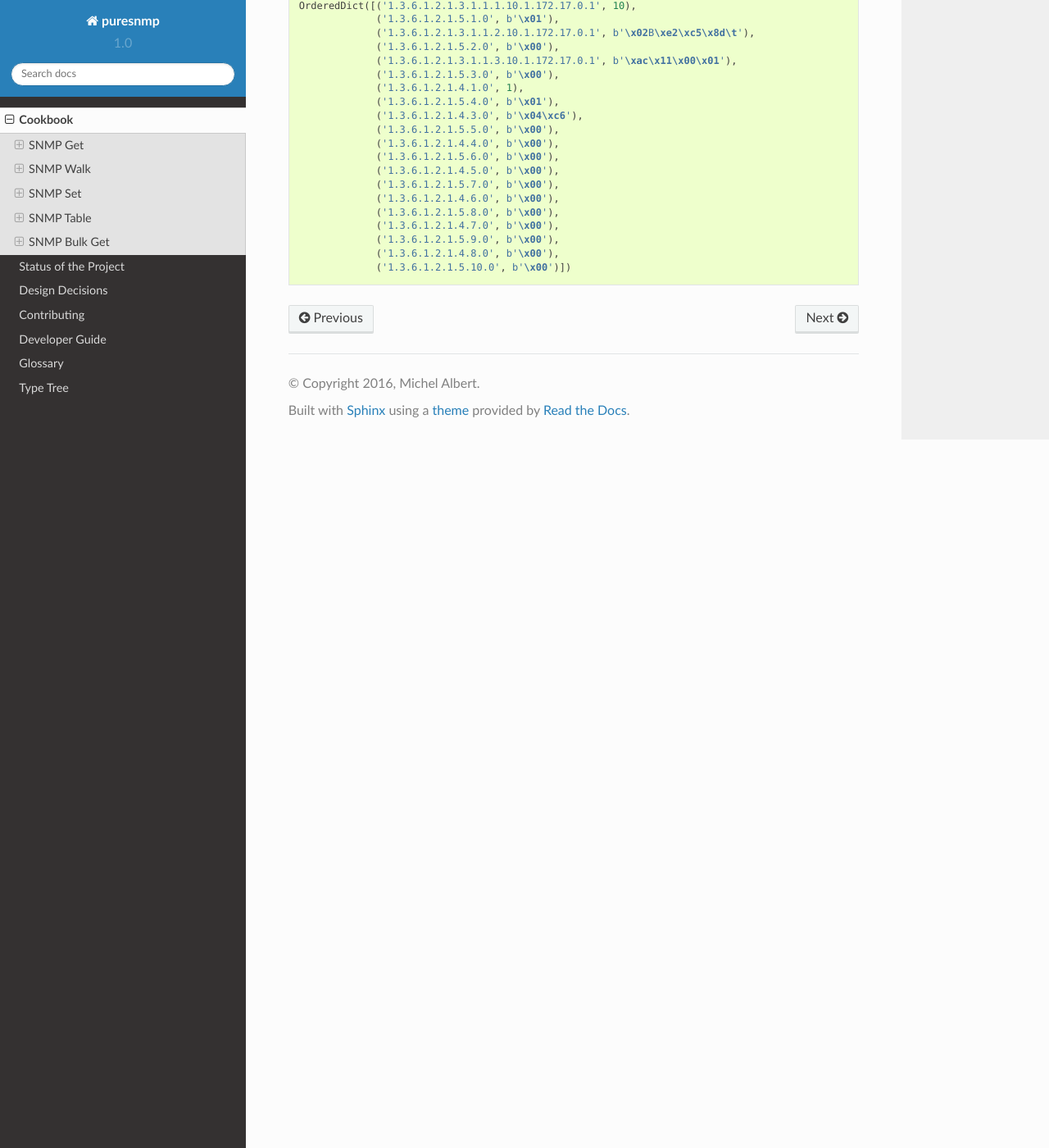
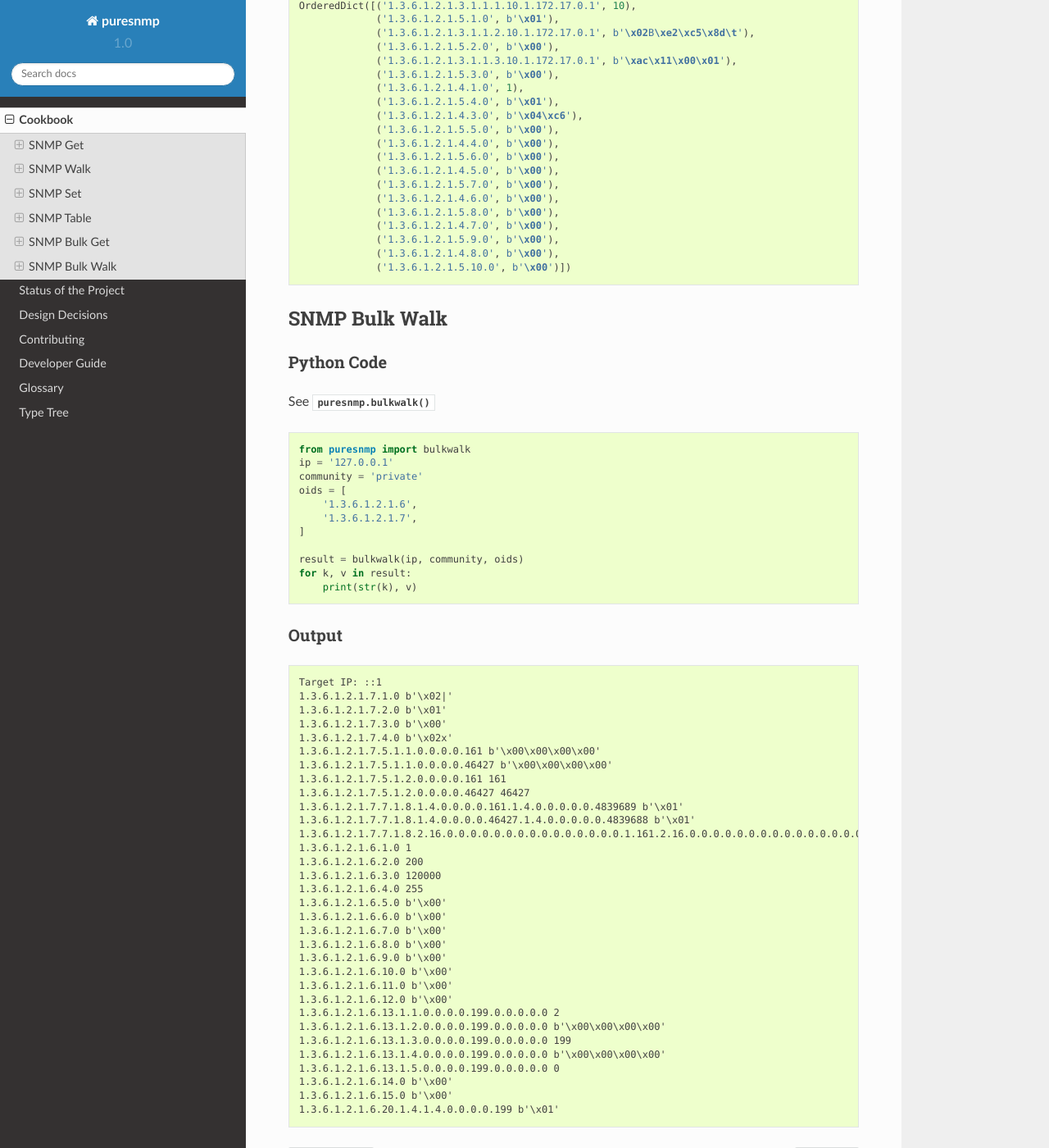
Before and after one commit to exhuma/puresnmp, a Sphinx documentation site: the page built from docs/cookbook.rst, in a window 1280 px wide and 1400 px high, scrolled down 4148 px. Shown: the whole window at 82% size. Built offline with Sphinx 7.4.7 and the Read the Docs theme 2.0.0, drawn with Linux system fonts in a browser that asks for light colours.

Commit message:
Added cookbook example for bulkwalk
References #19

```diff
--- a/docs/cookbook.rst
+++ b/docs/cookbook.rst
@@ -261,3 +261,63 @@ Output
                  ('1.3.6.1.2.1.5.9.0', b'\x00'),
                  ('1.3.6.1.2.1.4.8.0', b'\x00'),
                  ('1.3.6.1.2.1.5.10.0', b'\x00')])
+
+SNMP Bulk Walk
+--------------
+
+Python Code
+~~~~~~~~~~~
+
+See :py:func:`puresnmp.bulkwalk`
+
+.. code-block:: python
+
+    from puresnmp import bulkwalk
+    ip = '127.0.0.1'
+    community = 'private'
+    oids = [
+        '1.3.6.1.2.1.6',
+        '1.3.6.1.2.1.7',
+    ]
+
+    result = bulkwalk(ip, community, oids)
+    for k, v in result:
+        print(str(k), v)
+
+Output
+~~~~~~
+
+.. code-block:: text
+
+    Target IP: ::1
+    1.3.6.1.2.1.7.1.0 b'\x02|'
+    1.3.6.1.2.1.7.2.0 b'\x01'
+    1.3.6.1.2.1.7.3.0 b'\x00'
+    1.3.6.1.2.1.7.4.0 b'\x02x'
+    1.3.6.1.2.1.7.5.1.1.0.0.0.0.161 b'\x00\x00\x00\x00'
+    1.3.6.1.2.1.7.5.1.1.0.0.0.0.46427 b'\x00\x00\x00\x00'
+    1.3.6.1.2.1.7.5.1.2.0.0.0.0.161 161
+    1.3.6.1.2.1.7.5.1.2.0.0.0.0.46427 46427
+    1.3.6.1.2.1.7.7.1.8.1.4.0.0.0.0.161.1.4.0.0.0.0.0.4839689 b'\x01'
+    1.3.6.1.2.1.7.7.1.8.1.4.0.0.0.0.46427.1.4.0.0.0.0.0.4839688 b'\x01'
+    1.3.6.1.2.1.7.7.1.8.2.16.0.0.0.0.0.0.0.0.0.0.0.0.0.0.0.1.161.2.16.0.0.0.0.0.0.0.0.0.0.0.0.0.0.0.0.0.4839690 b'\x01'
+    1.3.6.1.2.1.6.1.0 1
+    1.3.6.1.2.1.6.2.0 200
+    1.3.6.1.2.1.6.3.0 120000
+    1.3.6.1.2.1.6.4.0 255
+    1.3.6.1.2.1.6.5.0 b'\x00'
+    1.3.6.1.2.1.6.6.0 b'\x00'
+    1.3.6.1.2.1.6.7.0 b'\x00'
+    1.3.6.1.2.1.6.8.0 b'\x00'
+    1.3.6.1.2.1.6.9.0 b'\x00'
+    1.3.6.1.2.1.6.10.0 b'\x00'
+    1.3.6.1.2.1.6.11.0 b'\x00'
+    1.3.6.1.2.1.6.12.0 b'\x00'
+    1.3.6.1.2.1.6.13.1.1.0.0.0.0.199.0.0.0.0.0 2
+    1.3.6.1.2.1.6.13.1.2.0.0.0.0.199.0.0.0.0.0 b'\x00\x00\x00\x00'
+    1.3.6.1.2.1.6.13.1.3.0.0.0.0.199.0.0.0.0.0 199
+    1.3.6.1.2.1.6.13.1.4.0.0.0.0.199.0.0.0.0.0 b'\x00\x00\x00\x00'
+    1.3.6.1.2.1.6.13.1.5.0.0.0.0.199.0.0.0.0.0 0
+    1.3.6.1.2.1.6.14.0 b'\x00'
+    1.3.6.1.2.1.6.15.0 b'\x00'
+    1.3.6.1.2.1.6.20.1.4.1.4.0.0.0.0.199 b'\x01'
--- a/puresnmp/__init__.py
+++ b/puresnmp/__init__.py
@@ -429,10 +429,10 @@ def bulkwalk_fetcher(bulk_size=10):
 
 def bulkwalk(ip, community, oids, bulk_size=10, port=161):
     """
-    More efficient implementation of :py:fun:`~.walk`. It uses
-    :py:fun:`~.bulkget` under the hood instead of :py:fun:`~.getnext`.
+    More efficient implementation of :py:func:`~.walk`. It uses
+    :py:func:`~.bulkget` under the hood instead of :py:func:`~.getnext`.
 
-    Just like :py:fun:`~.multiwalk`, it returns a generator over
+    Just like :py:func:`~.multiwalk`, it returns a generator over
     :py:class:`~puresnmp.pdu.VarBind` instances.
 
     :param ip: The IP address of the target host.
```
